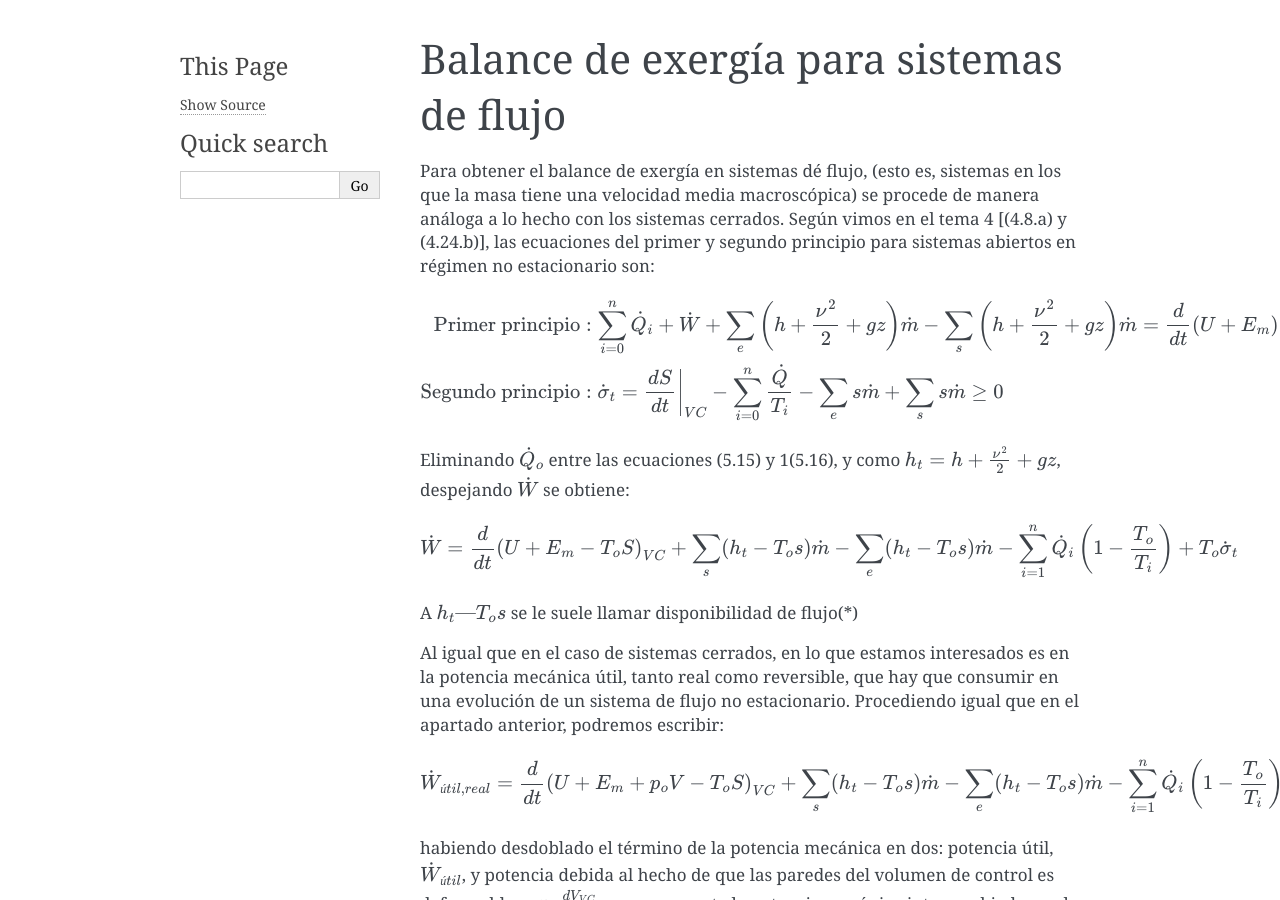
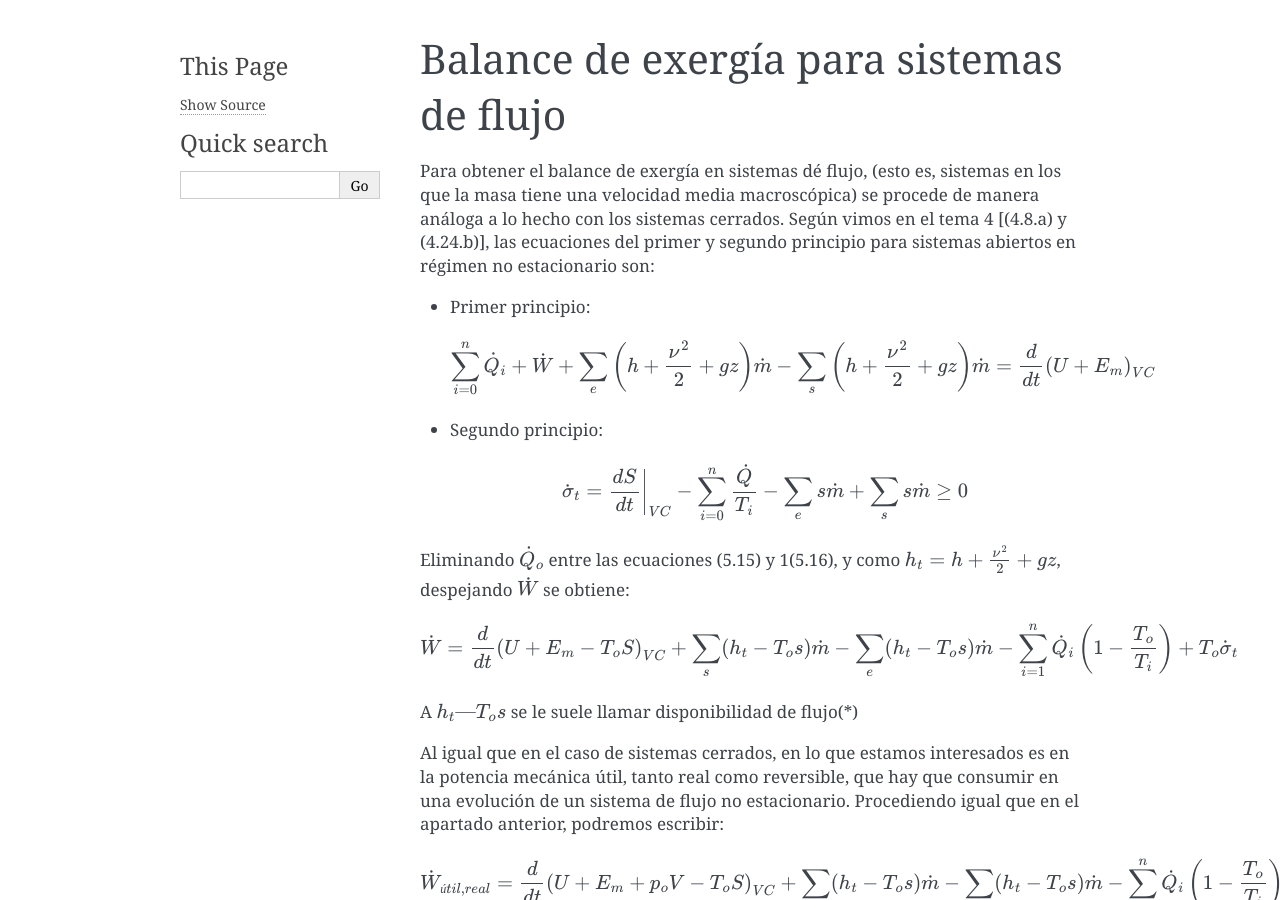
Before and after one commit to mantielero/termodinamica, a Sphinx documentation site: the page built from source/exergia_balance_sistemas_abiertos.rst, in a window 1280 px wide and 900 px high. Built offline with Sphinx 7.4.7, drawn with Linux system fonts in a browser that asks for light colours; pages that are not in the unit, such as notebooks, are missing from menus.

Commit message:
Update exergia_balance_sistemas_abiertos.rst

```diff
--- a/source/exergia_balance_sistemas_abiertos.rst
+++ b/source/exergia_balance_sistemas_abiertos.rst
@@ -3,10 +3,18 @@ Balance de exergía para sistemas de flujo
 
 Para obtener el balance de exergía en sistemas dé flujo, (esto es, sistemas en los que la masa tiene una velocidad media macroscópica) se procede de manera análoga a lo hecho con los sistemas cerrados. Según vimos en el tema 4 [(4.8.a) y (4.24.b)], las ecuaciones del primer y segundo principio para sistemas abiertos en régimen no estacionario son:
 
-.. math::
+* Primer principio:
 
-   \text{Primer principio} &: \sum_{i=0}^n \dot{Q}_i+\dot{W}+\sum_e\left( h+\frac{\nu^2}{2} + gz \right) \dot{m} -  \sum_s \left( h+\frac{\nu^2}{2} + gz \right) \dot{m} = \frac{d}{dt}\left( U+E_m\right)_{VC} \\
-   \text{Segundo principio} &: \dot{\sigma}_t = \left. \frac{dS}{dt} \right|_{VC} - \sum_{i=0}^{n} \frac{\dot{Q}}{T_i} - \sum_e s \dot{m} + \sum_s s \dot{m} \geq 0
+  .. math::
+
+     \sum_{i=0}^n \dot{Q}_i+\dot{W}+\sum_e\left( h+\frac{\nu^2}{2} + gz \right) \dot{m} -  \sum_s \left( h+\frac{\nu^2}{2} + gz \right) \dot{m} = \frac{d}{dt}\left( U+E_m\right)_{VC} \\
+
+
+* Segundo principio:
+
+  .. math::
+
+     \dot{\sigma}_t = \left. \frac{dS}{dt} \right|_{VC} - \sum_{i=0}^{n} \frac{\dot{Q}}{T_i} - \sum_e s \dot{m} + \sum_s s \dot{m} \geq 0
 
 Eliminando :math:`\dot{Q}_o` entre las ecuaciones (5.15) y 1(5.16), y como :math:`h_t = h +\frac{\nu^2}{2} + gz`, despejando :math:`\dot{W}` se obtiene:
 
```
